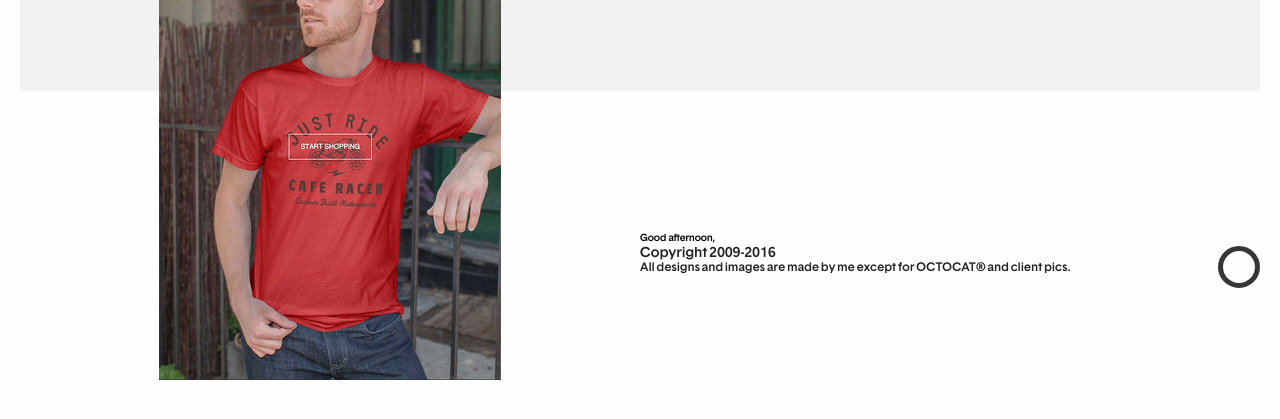
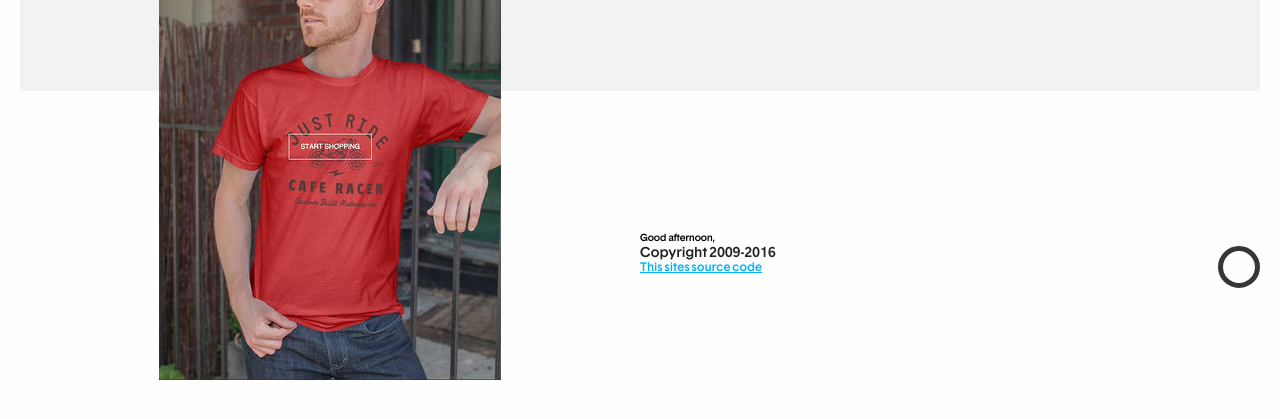
Before and after one commit to musca/oskarengdahl.com, a Jekyll site: the page built from _projects/union-clothes.md, in a window 1280 px wide and 900 px high, scrolled down 964 px. Shown: the top 419 px of the window. Built offline with Jekyll 4.4.1, drawn with Linux system fonts in a browser that asks for light colours.

Commit message:
Add page project URL to footer

```diff
--- a/_includes/footer.html
+++ b/_includes/footer.html
@@ -1,5 +1,5 @@
 <div class="float-left">
   <p class="small-text">Copyright 2009-{{ site.time | date: '%Y' }} </p>
-  <p class="smaller-text">All designs and images are made by me except for OCTOCAT® and client pics.</p>
+  <p class="smaller-text"><a href="https://github.com/musca/oskarengdahl.com">This sites source code</p>
 </div>
 <svg class="float-right" width="42" height="42" viewBox="0 0 417 417" xmlns="http://www.w3.org/2000/svg"><title>Oval 70</title><circle cx="222.5" cy="222.5" r="183.5" transform="translate(-14 -14)" stroke-width="50" stroke="#363636" fill="none" fill-rule="evenodd"/></svg>
```
Also changed, not shown: Gemfile.lock.
